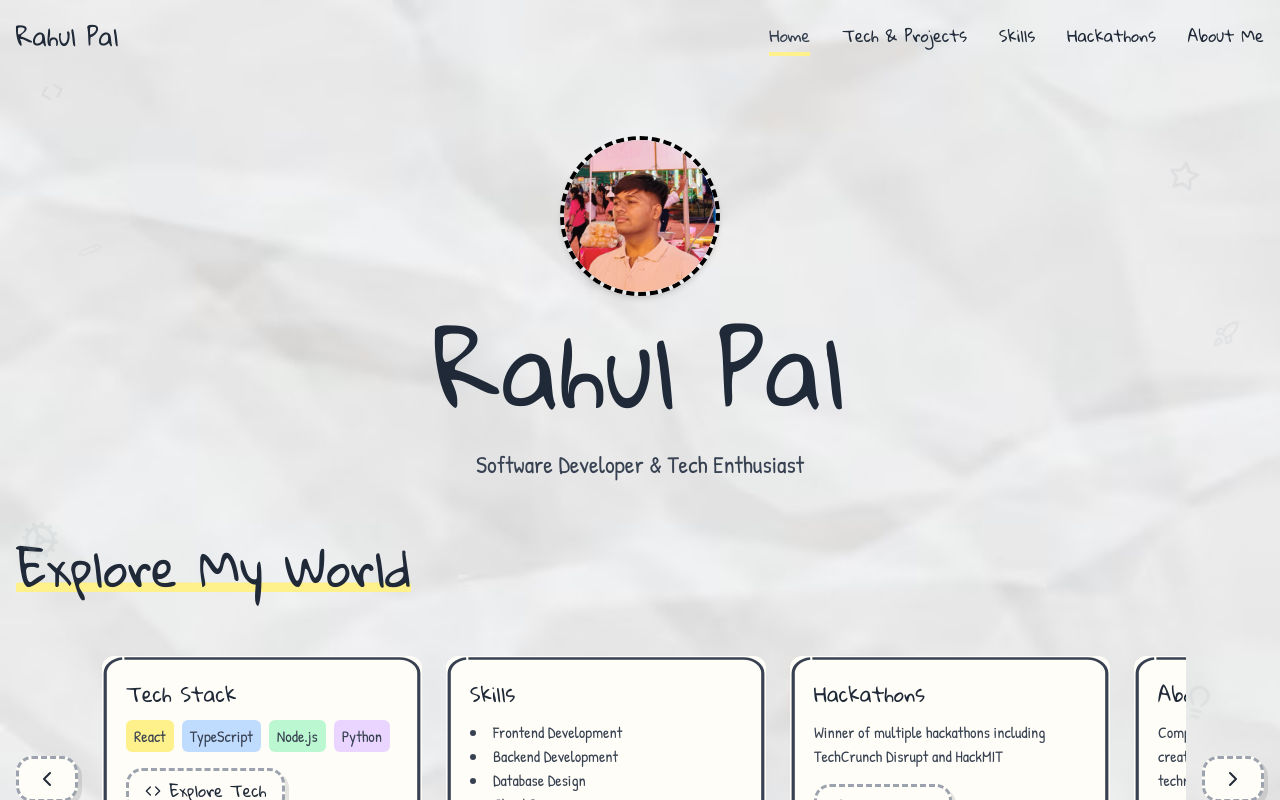
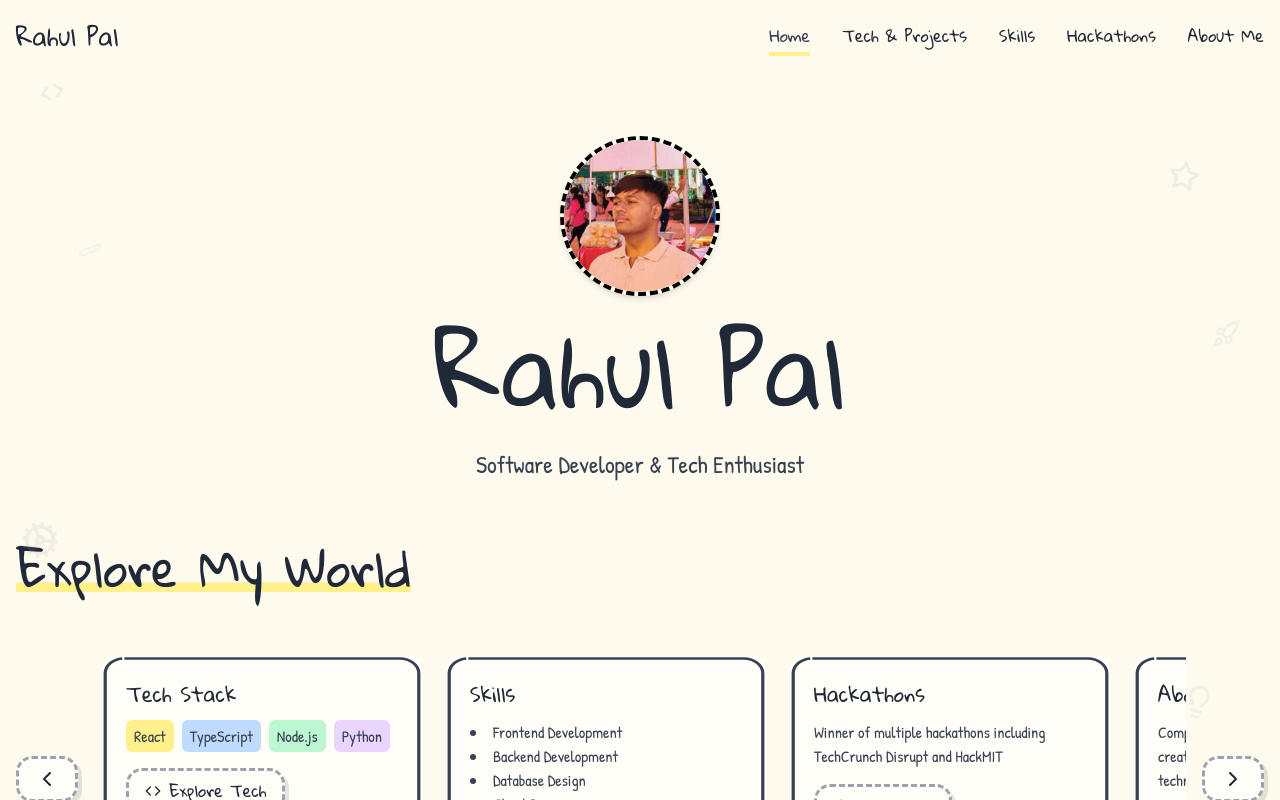
Before and after one commit to rahulcse129/rahulsportfolio, a React (Vite) app: page / in a window 1280 px wide. Shown: the top 800 px of the page. Built offline with nearby package versions, Linux system fonts and the light colour scheme.

Commit message:
Commiting

```diff
--- a/src/index.css
+++ b/src/index.css
@@ -4,18 +4,10 @@
 
 @layer base {
   body {
-    @apply font-patrick text-ink bg-cream bg-paper-texture;
+    @apply font-patrick text-ink bg-cream ;
     overflow-x: hidden;
   }
 }
-@layer utilities {
-  .bg-paper-texture {
-    background-image: url('./assets/textures/paper.jpg');
-    background-size: cover;
-    background-repeat: no-repeat;
-  }
-}
-
 @layer components {
   .doodle-border {
     @apply border-3 border-dashed border-pencil rounded-2xl;
```
Also changed, not shown: src/assets/textures/paper.jpg (deleted).
